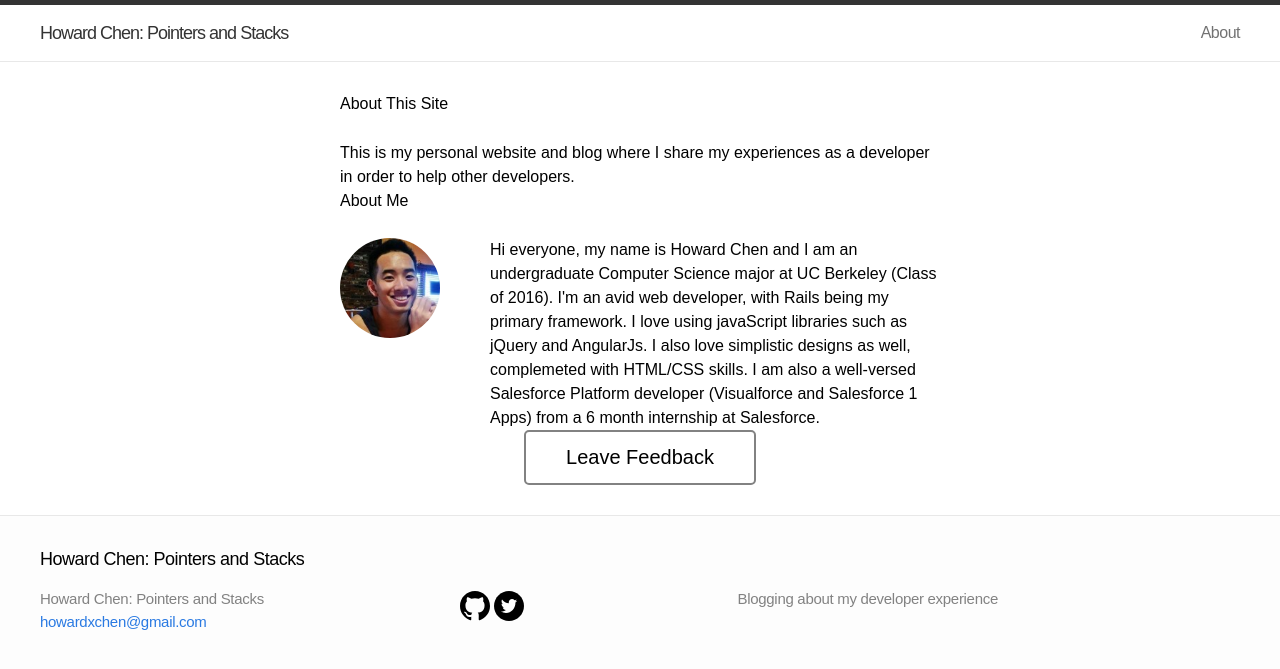
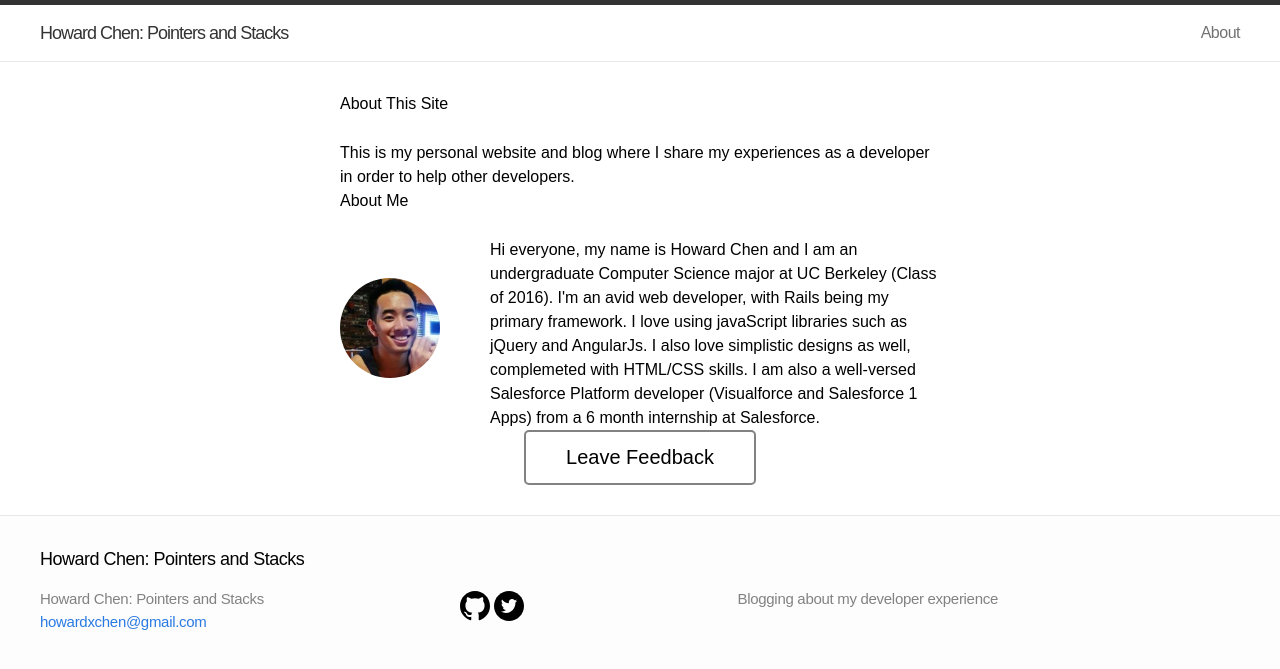
Before and after one commit to chenhoward/chenhoward.github.io, a Jekyll site: the page built from about.html, in a window 1280 px wide. Shown: the top 669 px of the page. Built offline with Jekyll 4.4.1, drawn with Linux system fonts in a browser that asks for light colours; some web fonts are replaced.

Commit message:
Center image

```diff
--- a/css/style.css
+++ b/css/style.css
@@ -1,5 +1,6 @@
 .circular {
   float: left;
+  margin-top: 40px;
   width: 100px;
   height: 100px;
   border-radius: 50%;
@@ -7,7 +8,6 @@
   -moz-border-radius: 50%;
   background-image: url('/pictures/profpic.jpeg');
   background-size: cover;
-  margin: 0 0;
 }
 
 .feedback {
```
